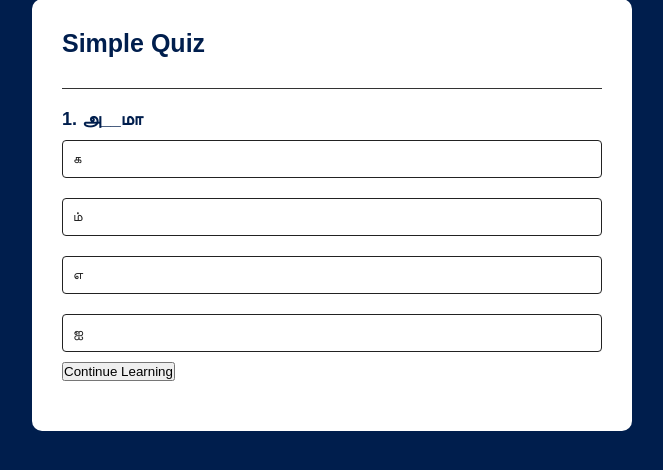
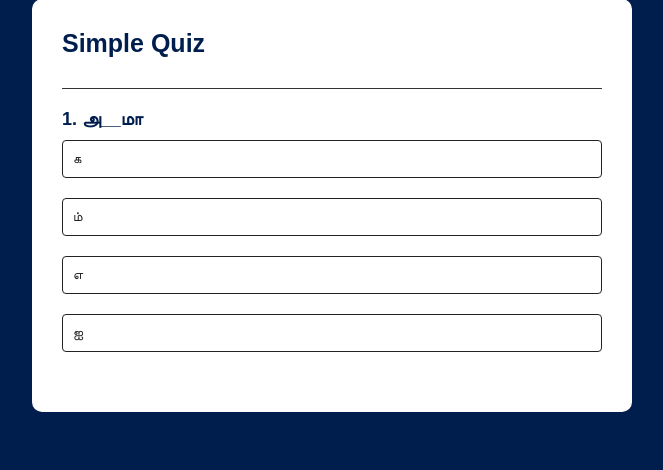
Before and after one commit to darsh251004/repo, a Flask app: page /reading_page in a window 1280 px wide. Shown: the part 101-571 px from the top of the page, without its empty margins (308-971 px from the left). Run offline with Flask 3, Linux system fonts and the light colour scheme; some libraries are stand-ins or nearby versions.

Commit message:
Remove duplicate 'next-btn' button and its associated inline JavaScript code in p6.html template
This commit removes the duplicate "Next" button with id "next-btn" and its associated inline JavaScript code from the p6.

```diff
--- a/templates/p6.html
+++ b/templates/p6.html
@@ -16,7 +16,6 @@
         <button class="btn">Answer 4</button>
       </div>
       <button id="next-btn">Next</button>
-      <button id="next-btn" onclick="">Continue Learning</button>
     </div>
   </div>
   <script src="{{url_for('static', filename='p6.js')}}"></script>
```
